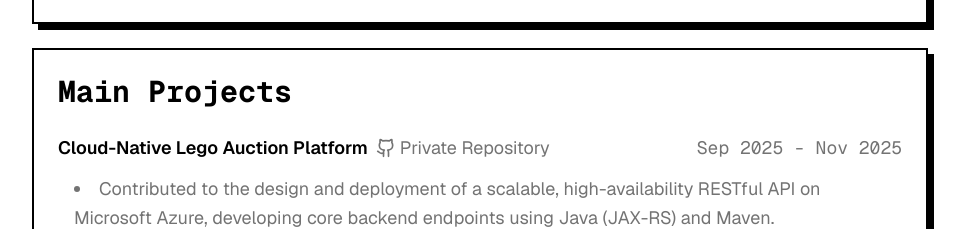
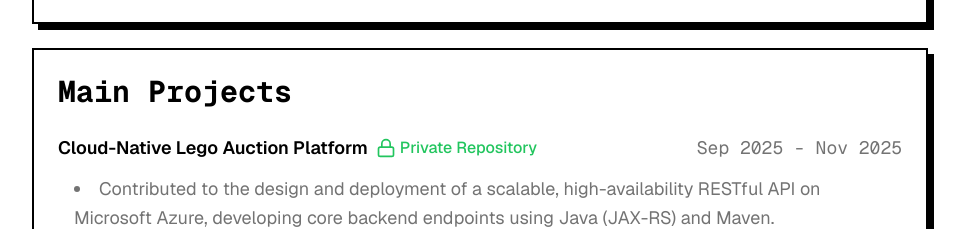
Before and after one commit to valmtv/portfolio, a Next.js app: page / in a window 1280 px wide. Shown: the part 1563-1792 px from the top of the page, without its empty margins (0-965 px from the left). Built offline with nearby package versions, Linux system fonts and the light colour scheme.

Commit message:
Color Adjustment

```diff
--- a/src/components/lego-auction-project.tsx
+++ b/src/components/lego-auction-project.tsx
@@ -1,6 +1,6 @@
 import { ThemeText } from "components/theme-text"
 import { cn } from "lib/utils"
-import { Github } from "lucide-react"
+import { Lock } from "lucide-react"
 
 export function LegoAuctionProject() {
   const dateRange = "Sep 2025 - Nov 2025"
@@ -22,10 +22,10 @@ export function LegoAuctionProject() {
         <div className="flex items-center gap-2 flex-wrap">
           <h5 className="text-lg font-semibold text-theme-foreground">Cloud-Native Lego Auction Platform</h5>
           <span
-            className="inline-flex items-center gap-1 text-lg text-theme-mutedForeground cursor-default"
+            className="inline-flex items-center gap-1 text-base text-theme-secondary font-medium cursor-default select-none"
             title="Private Repository"
           >
-            <Github size={20} />
+            <Lock size={20} />
             Private Repository
           </span>
         </div>
--- a/src/components/student-testing-project.tsx
+++ b/src/components/student-testing-project.tsx
@@ -18,7 +18,7 @@ export function StudentTestingProject() {
             href={projectLink}
             target="_blank"
             rel="noopener noreferrer"
-            className="inline-flex items-center gap-1 text-lg hover:underline text-theme-accent"
+            className="inline-flex items-center text-base text-theme-secondary gap-1 text-lg hover:underline text-theme-accent"
           >
             <Github size={20} />
             GitHub
```
